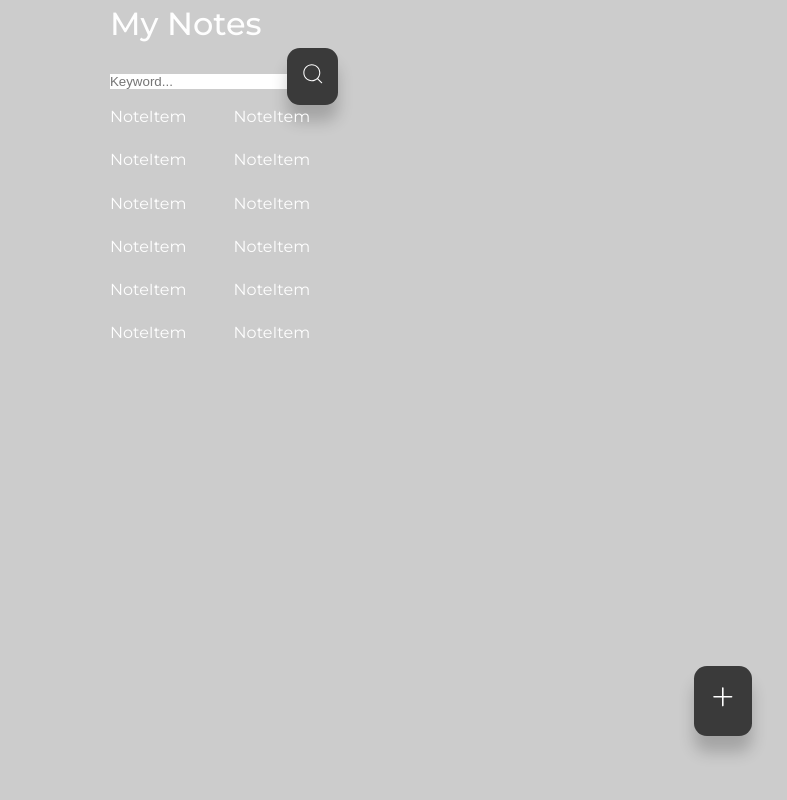
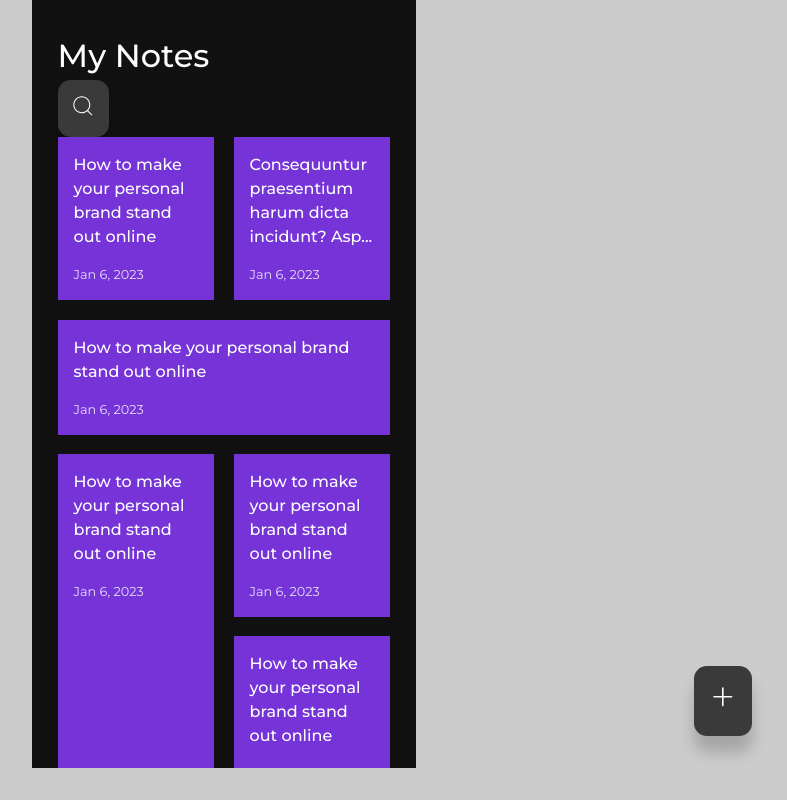
Before and after one commit to Rashijain2709/Thought_Hub_ReactJs, a React (Create React App) app: page / in a window 1280 px wide. Shown: the whole page, without its empty margins (416-1203 px from the left). Built offline with nearby package versions, Linux system fonts and the light colour scheme.

Commit message:
noteItem component done

```diff
--- a/src/App.jsx
+++ b/src/App.jsx
@@ -5,13 +5,15 @@ import EditNote from "./pages/EditNote";
 
 const App = () => {
     return (
+        <main id="app">
             <BrowserRouter>
                 <Routes>
-        <Route path="/" element={<Notes/>} />
-        <Route path="/create-note" element={<CreateNote/>}/>
-        <Route path="/edit-note/:id" element={<EditNote/>}/>
+                    <Route path="/" element={<Notes />} />
+                    <Route path="/create-note" element={<CreateNote />} />
+                    <Route path="/edit-note/:id" element={<EditNote />} />
                 </Routes>
             </BrowserRouter>
+        </main>
     )
 }
 
--- a/src/components/NoteItem.jsx
+++ b/src/components/NoteItem.jsx
@@ -1,8 +1,13 @@
 import React from 'react'
+import { Link } from 'react-router-dom'
 
-const NoteItem = () => {
-  return (
-    <div>NoteItem</div>
+const NoteItem = ({ note }) => {
+    return (
+        <Link className='note' to={`/edit-note/${note.id}`}>
+            <h4>{note.title.length > 50 ? note.title.substr(0, 50) + "..." : note.title}</h4>
+            <p>{note.lastUpdate}</p>
+        </Link>
+
   )
 }
 
--- a/src/pages/Notes.jsx
+++ b/src/pages/Notes.jsx
@@ -8,13 +8,13 @@ const Notes = () => {
         <section>
             <header className='notes_header'>
                 <h2>My Notes</h2>
-                <input type="text" autoFocus placeholder='Keyword...' />
+                {/* <input type="text" autoFocus placeholder='Keyword...' /> */}
                 <button className='btn'><CiSearch/></button>
             </header>
             <div className='notes__container'>
                 {
                     dummyNotes.map(note =>
-                        <NoteItem key={note.id} />
+                        <NoteItem key={note.id} note={note} />
                     )
                 }
             </div>
```
Lines whose indentation alone changed are shown as unchanged.
